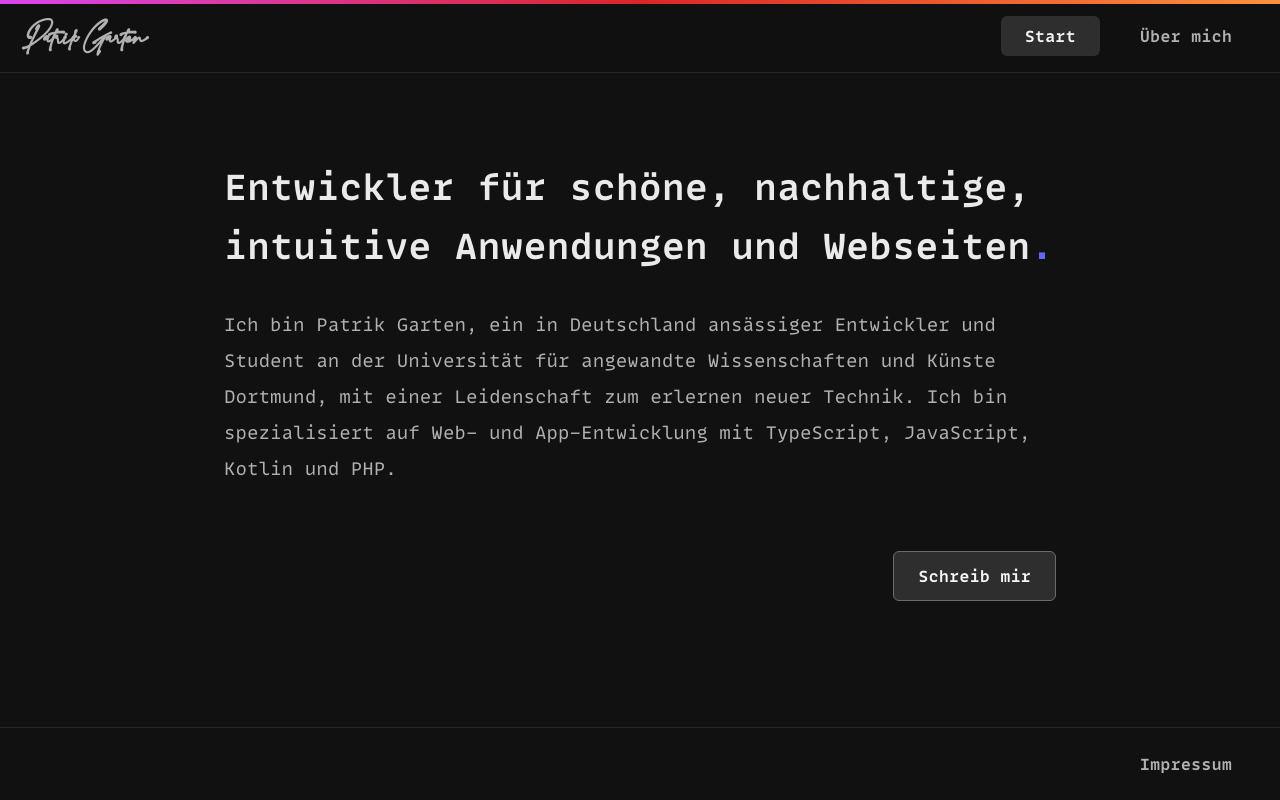
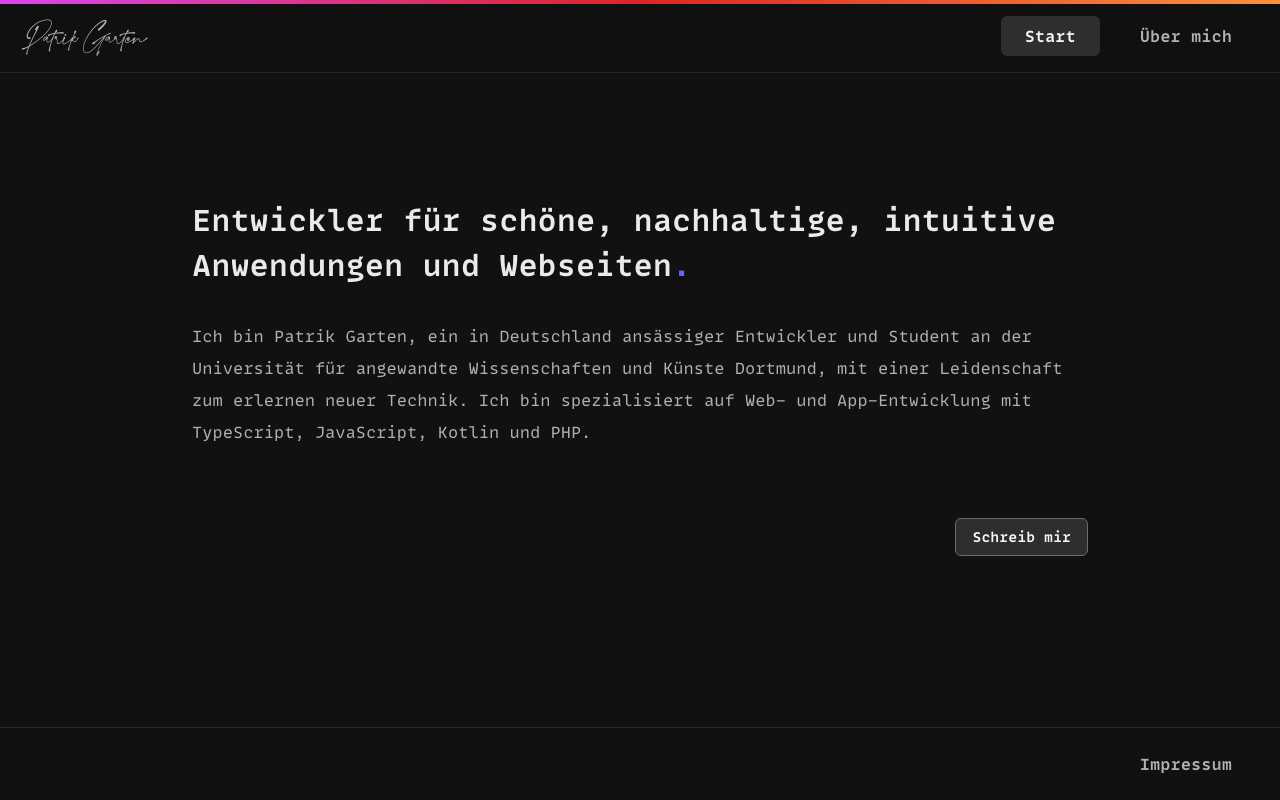
Before and after one commit to paifgx/paifgx.github.io, a Vue app: page / in a window 1280 px wide. Built offline with nearby package versions, Linux system fonts and the light colour scheme; some icons are missing.

Commit message:
feat: fix mobile view with button

```diff
--- a/src/components/sections/SocialSection.vue
+++ b/src/components/sections/SocialSection.vue
@@ -4,8 +4,8 @@ import ActionButton from "@/components/ui/ActionButton.vue";
 </script>
 
 <template>
-  <div class="flex justify-between items-center">
-    <div class="flex gap-1">
+  <div class="flex flex-col gap-2 sm:flex-row justify-between items-center">
+    <div class="flex flex-wrap gap-1">
       <social-icon
         title="Github"
         link="https://github.com/paifgx"
--- a/src/components/ui/ActionButton.vue
+++ b/src/components/ui/ActionButton.vue
@@ -6,7 +6,7 @@ defineProps<{
 
 <template>
   <a
-    class="bg-btn_back border-[1px] border-link_border px-2 py-2 rounded-md font-theme_bold text-btn_text text-sm hover:bg-border_sm transition-colors md:px-4 slg:text-base slg:px-6 slg:py-3 w-fit"
+    class="bg-btn_back border-[1px] border-link_border px-2 py-2 rounded-md font-theme_bold text-btn_text text-sm hover:bg-border_sm transition-colors md:px-4 slg:text-base slg:px-6 slg:py-3 text-center w-full sm:w-fit"
     :href="link"
   >
     <slot></slot>
--- a/tailwind.config.js
+++ b/tailwind.config.js
@@ -34,14 +34,6 @@ module.exports = {
       theme: ["MonoLisa", "Monaco", "Source Code Pro"],
       theme_bold: ["MonoLisaBold", "Monaco", "Source Code Pro"],
     },
-    screens: {
-      sm: "640px",
-      md: "768px",
-      slg: "978px",
-      lg: "1024px",
-      xl: "1280px",
-      "2xl": "1536px",
-    },
   },
   plugins: [],
 };
```
